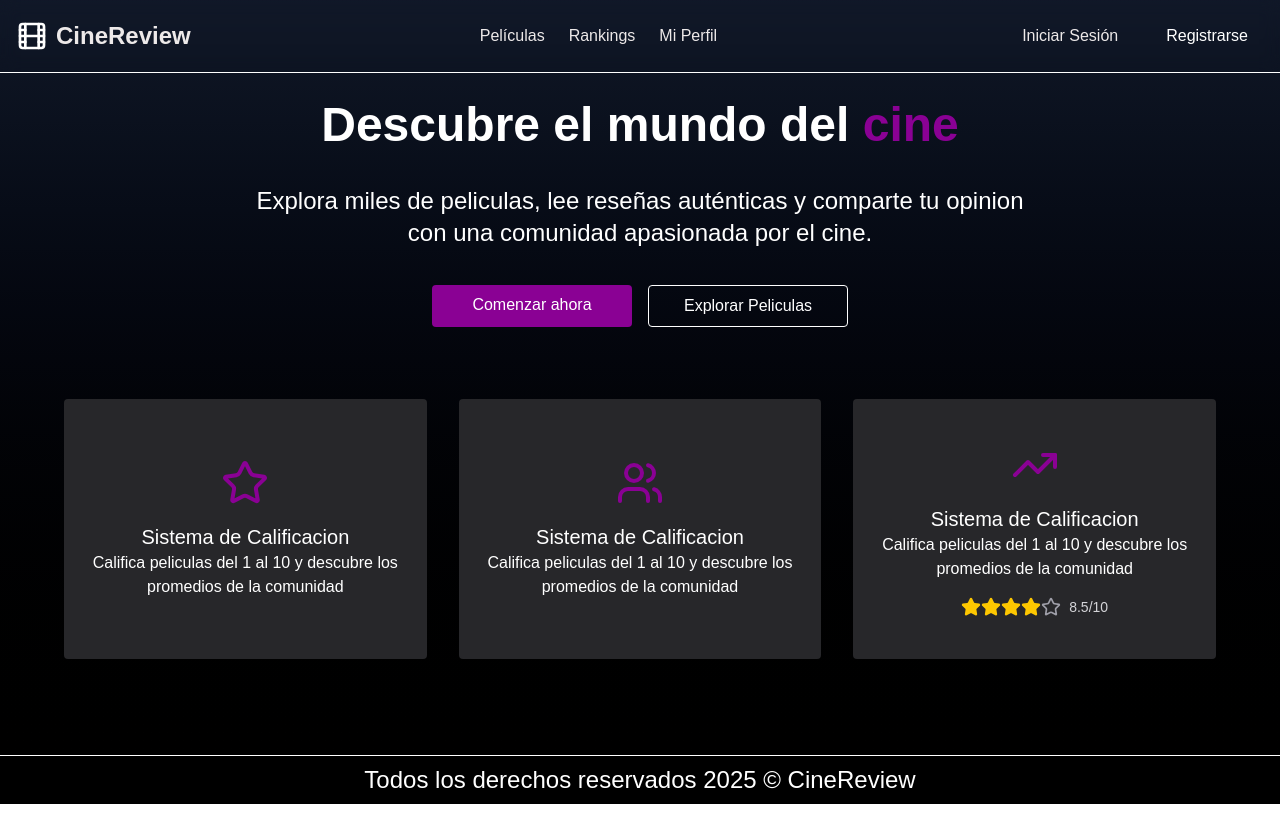
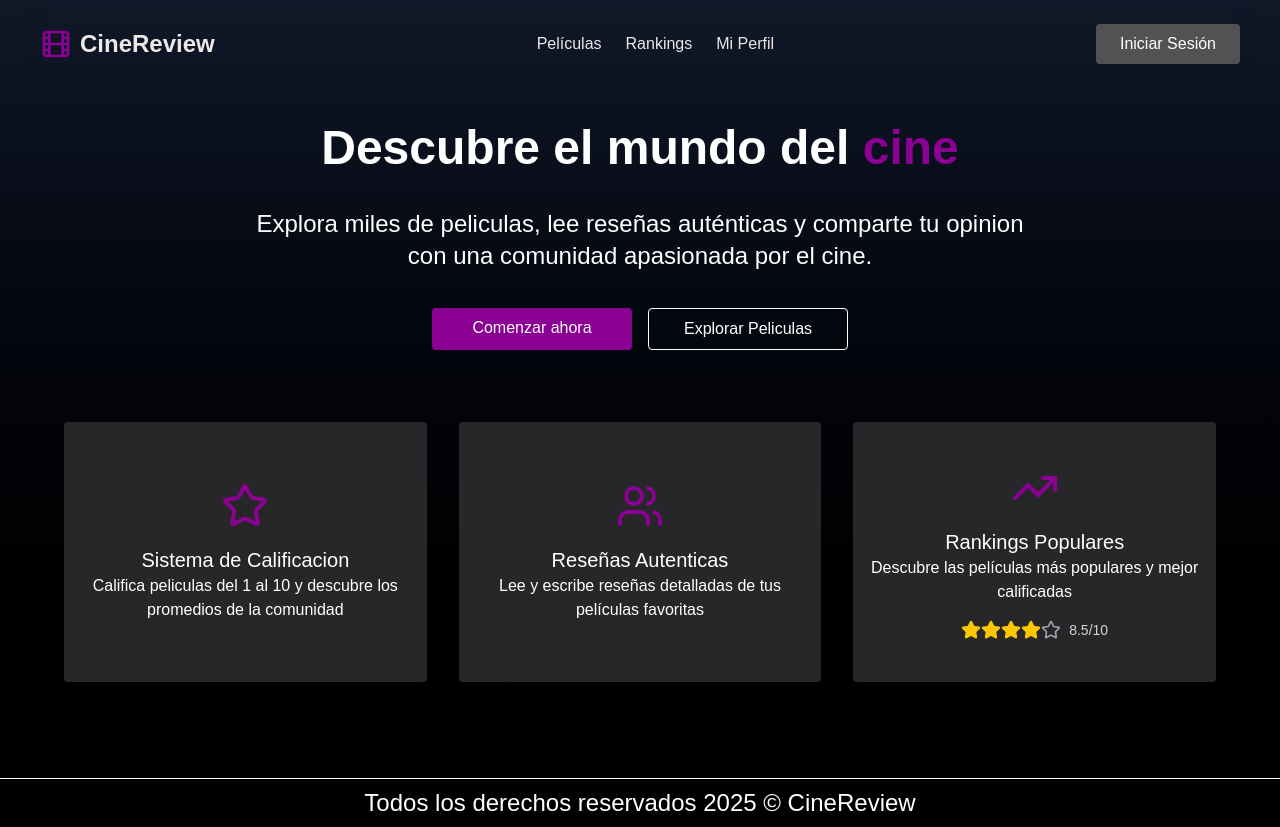
Before and after one commit to NahuFed/proyectofinalNext, a Next.js app: page / in a window 1280 px wide. Before the commit the page ends 804 px from the top, so only its background shows below. Built offline with nearby package versions, Linux system fonts and the light colour scheme; no server answers.

Commit message:
agregue estilos para que quede mas prolijo, tmb arregle un par de textos, agregue unos botones de volver para mejorar la ui

```diff
--- a/app/movies/[id]/page.jsx
+++ b/app/movies/[id]/page.jsx
@@ -6,7 +6,8 @@ import { useSelector } from 'react-redux';
 import { reviewsAPI, utils } from '@/services/api';
 import InteractiveStarRating from '@/components/ui/InteractiveStarRating';
 import StarRating from '@/components/ui/StarRating';
-import { Calendar, Clock, Star, User, MessageCircle } from 'lucide-react';
+import { Calendar, Clock, Star, User, MessageCircle, ArrowBigLeft, ArrowLeft, MoveLeft } from 'lucide-react';
+import Link from 'next/link';
 
 const MovieDetailPage = () => {
   const params = useParams();
@@ -107,6 +108,10 @@ const MovieDetailPage = () => {
 
   return (
     <div className="min-h-screen bg-zinc-900 text-white">
+      <div className="mb-4 px-4 mt-5">
+            <MoveLeft className="inline h-6 w-6 text-gray-300 mr-2"/>
+            <Link href={"/movies"}  ><strong className="text-gray-300 text-2xl">Volver</strong></Link>
+        </div>
       <div className="container mx-auto px-4 py-8">
         {/* Hero Section */}
         <div className="grid grid-cols-1 lg:grid-cols-3 gap-8 mb-12">
--- a/app/movies/page.jsx
+++ b/app/movies/page.jsx
@@ -4,15 +4,15 @@ import SearchBar from '@/components/ui/SearchBar';
 
 const page = () => {
   return (
-    <div>
-      <h1 className="text-start text-4xl font-bold p-2">Explorar peliculas</h1>
-      <p className="font-bold p-2">Descubre tu proxima pelicula favorita </p>
+    <div className='mx-6'>
+      <h1 className="text-start text-5xl font-black px-3 py-5">Explorar peliculas</h1>
+      <p className="font-black px-4 py-2 text-gray-300">Descubre tu proxima pelicula favorita </p>
       <div className="p-2">
         <SearchBar />
       </div>
-      <p className="text-2xl flex p-2 m-2 ">
+      <p className="text-3xl flex p-2 m-2 px-4 font-bold text-gray-300">
         <span>
-          <TrendingUp className="text-fuchsia-800 " />
+          <TrendingUp className="text-fuchsia-800" size={40} />
         </span>
         Mejor calificadas
       </p>
--- a/app/page.js
+++ b/app/page.js
@@ -17,7 +17,7 @@ export default function Home() {
         <span className="">con una comunidad apasionada por el cine.</span>
       </p>
       <div className="flex justify-center gap-4 m-5 p-2">
-      <Link className="bg-fuchsia-800 p-2 rounded w-[200px] text-center" href={"/"}>Comenzar ahora</ Link>
+      <Link className="bg-fuchsia-800 p-2 rounded w-[200px] text-center" href={"/login"}>Comenzar ahora</ Link>
       <Link className="p-2 border rounded  w-[200px] text-center" href={'/movies'}>Explorar Peliculas</Link>
       </div>
       <div className="m-5 p-2">
--- a/components/general/CardsHome.jsx
+++ b/components/general/CardsHome.jsx
@@ -16,18 +16,18 @@ const CardsHome = () => {
       </div>
       <div className="bg-zinc-800 rounded p-2 m-2 hover:scale-105 hover:bg-zinc-700 transition-all duration-300 h-[260px] flex flex-col items-center justify-center">
         <Users className="h-12 w-12 text-primary mb-4  text-fuchsia-800"/>
-        <p className="text-xl text-center">Sistema de Calificacion</p>
+        <p className="text-xl text-center">Reseñas Autenticas</p>
         <p className="text-center">
-          Califica peliculas del 1 al 10 y descubre los promedios de la
-          comunidad
+         Lee y escribe reseñas detalladas de tus películas favoritas
+
         </p>
       </div>
       <div className="bg-zinc-800 rounded p-2 m-2 hover:scale-105 hover:bg-zinc-700 transition-all duration-300 h-[260px] flex flex-col items-center justify-center">
         <TrendingUp className="h-12 w-12 text-primary mb-4  text-fuchsia-800"/>
-        <p className="text-xl text-center">Sistema de Calificacion</p>
+        <p className="text-xl text-center">Rankings Populares</p>
         <p className="text-center">
-          Califica peliculas del 1 al 10 y descubre los promedios de la
-          comunidad
+          Descubre las películas más populares y mejor calificadas
+
         </p>
         <div className="mt-4">
           <StarRating rating={8.5} size="md" />
--- a/components/ui/Navegacion.jsx
+++ b/components/ui/Navegacion.jsx
@@ -22,40 +22,40 @@ export default function NavegacionComponent() {
   }, []);
 
   return (
-    <nav className="border-b border-border bg-card/50 backdrop-blur-sm">
+    <nav className="pt-2 pb-4 mx-6 bg-card/50 backdrop-blur-sm">
       <div className="container mx-auto px-4 py-4">
         <div className="flex items-center justify-between">
           {/* Logo */}
           <Link href="/" className="flex items-center space-x-2">
-            <Film className="h-8 w-8 text-primary" />
+            <Film className="h-8 w-8 text-fuchsia-800" />
             <h1 className="text-2xl font-black text-foreground" style={{ fontFamily: "var(--font-montserrat)" }}>
               CineReview
             </h1>
           </Link>
 
           <div className="hidden md:flex items-center space-x-6">
-            <Link href="/movies" className="text-foreground hover:text-primary transition-colors">Películas</Link>
-            <Link href="/rankings" className="text-foreground hover:text-primary transition-colors">Rankings</Link>
-            <Link href="/profile" className="text-foreground hover:text-primary transition-colors">Mi Perfil</Link>
+            <Link href="/movies" className="text-foreground hover:text-fuchsia-800 transition-colors">Películas</Link>
+            <Link href="/rankings" className="text-foreground hover:text-fuchsia-800 transition-colors">Rankings</Link>
+            <Link href="/profile" className="text-foreground hover:text-fuchsia-800 transition-colors">Mi Perfil</Link>
           </div>
 
           <div className="hidden md:flex items-center space-x-4">
             {user ? (
+              <div className="space-x-4 bg-fuchsia-800 p-2 rounded text-white">
+
               <Link
                 href="/api/logout"
-                className="px-4 py-2 rounded-md bg-destructive text-destructive-foreground hover:bg-destructive/90 transition-colors text-red-600"
+                className="px-4 py-2 rounded-md bg-destructive text-destructive-foreground hover:bg-destructive/90 transition-colors"
               >
                 Cerrar sesión
               </Link>
+              </div>
             ) : (
-              <>
-                <Link href="/login" className="px-4 py-2 rounded-md text-foreground hover:text-primary transition-colors">
+              <div className="space-x-4 bg-neutral-600 p-2 rounded text-white">
+                <Link href="/login" className="px-4 py-2 rounded-md  hover:text-fuchsia-500 transition-colors">
                   Iniciar Sesión
                 </Link>
-                <Link href="/register" className="px-4 py-2 rounded-md bg-primary text-primary-foreground hover:bg-primary/90 transition-colors">
-                  Registrarse
-                </Link>
-              </>
+              </div>
             )}
           </div>
 
@@ -92,9 +92,6 @@ export default function NavegacionComponent() {
               <Link href="/login" className="block px-4 py-2 rounded-md text-foreground hover:text-primary transition-colors" onClick={() => setIsOpen(false)}>
                 Iniciar Sesión
               </Link>
-              <Link href="/register" className="block px-4 py-2 rounded-md bg-primary text-primary-foreground hover:bg-primary/90 transition-colors" onClick={() => setIsOpen(false)}>
-                Registrarse
-              </Link>
             </div>
           )}
         </div>
--- a/components/ui/SearchBar.jsx
+++ b/components/ui/SearchBar.jsx
@@ -41,18 +41,18 @@ export default function SearchBar() {
   return (
     <form
       onSubmit={onSubmit}
-      className="p-4 rounded-lg border border-neutral-800 bg-neutral-900"
+      className="p-4 mx-[9px] rounded-lg border border-neutral-800 bg-fuchsia-800"
     >
       <div className="grid grid-cols-1 md:grid-cols-4 gap-2">
         <input
-          className="px-3 py-2 rounded bg-neutral-800 text-neutral-100 border border-neutral-700"
+          className="px-3 py-2 rounded bg-[#0F1525]  border border-neutral-700"
           placeholder="Título, género o año..."
           value={q}
           onChange={(e) => setQ(e.target.value)}
         />
 
         <select
-          className="px-3 py-2 rounded bg-neutral-800 text-neutral-100 border border-neutral-700"
+          className="px-3 py-2 rounded bg-[#0F1525] text-neutral-100 border border-neutral-700"
           value={genre}
           onChange={(e) => setGenre(e.target.value)}
         >
@@ -67,7 +67,7 @@ export default function SearchBar() {
           type="number"
           min="1900"
           max="2100"
-          className="px-3 py-2 rounded bg-neutral-800 text-neutral-100 border border-neutral-700"
+          className="px-3 py-2 rounded bg-[#0F1525] text-neutral-100 border border-neutral-700"
           placeholder="Año (ej. 2008)"
           value={year}
           onChange={(e) => setYear(e.target.value)}
@@ -76,14 +76,14 @@ export default function SearchBar() {
         <div className="flex gap-2">
           <button
             type="submit"
-            className="px-4 py-2 rounded bg-indigo-600 text-white"
+            className="px-4 py-2 rounded bg-[#0F1525] text-white"
           >
             Buscar
           </button>
           <button
             type="button"
             onClick={onClear}
-            className="px-4 py-2 rounded border border-neutral-700 text-neutral-200 hover:bg-neutral-800"
+            className="px-4 py-2 rounded border bg-white text-[#0F1525] border-neutral-700 hover:bg-red-800"
           >
             Limpiar
           </button>
```
